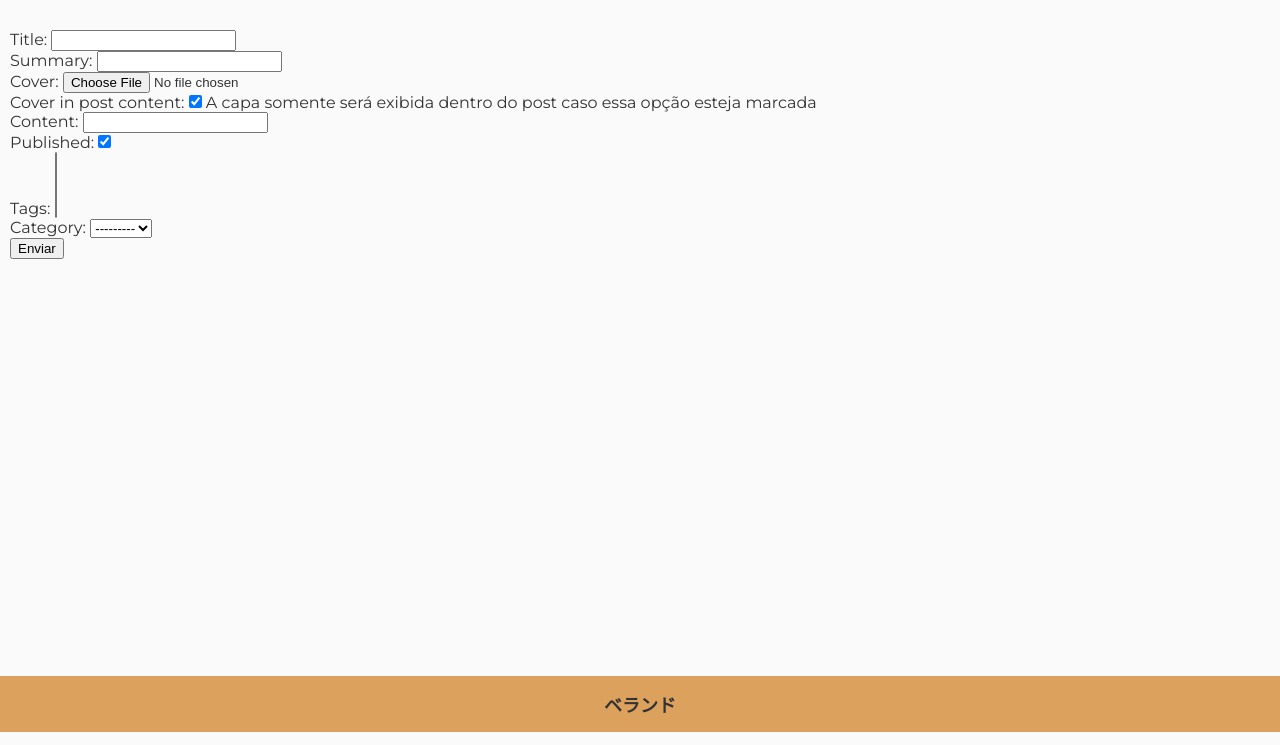
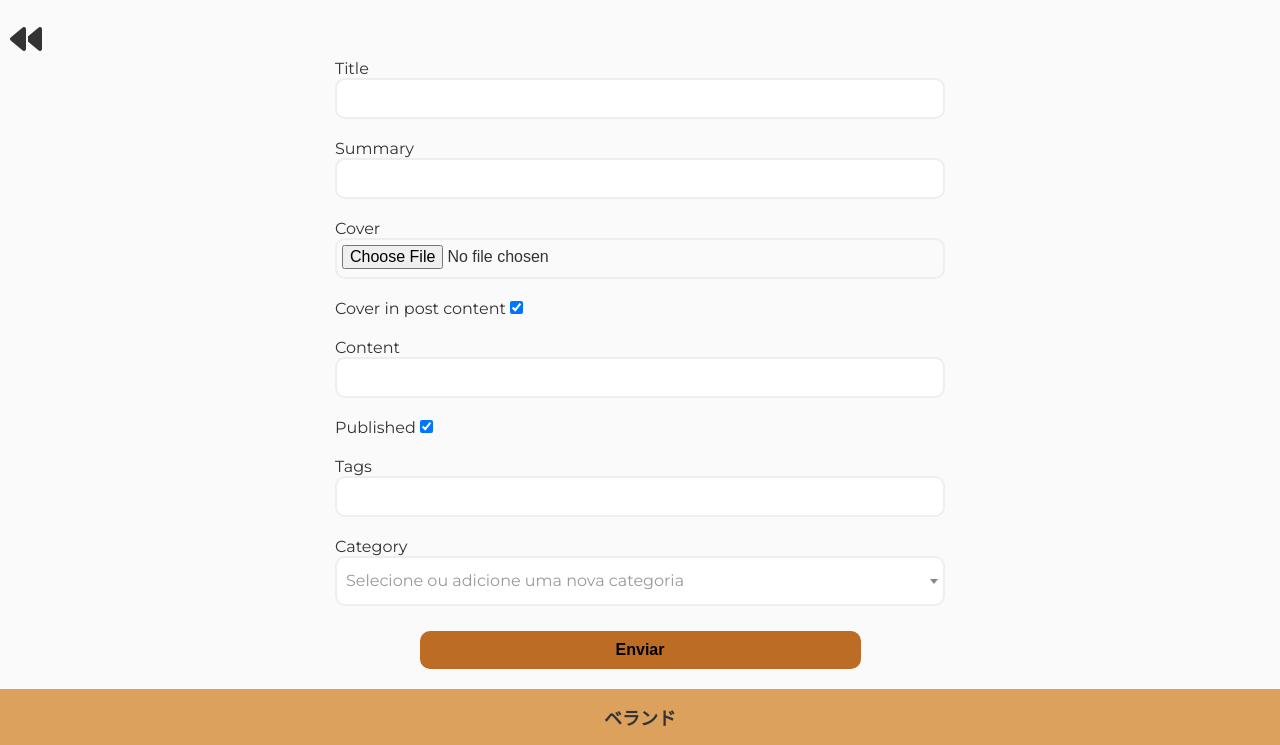
Before and after one commit to BernardoSMota/Blog-Test, a Django app: page /post/create in a window 1280 px wide. Shown: the part 68-813 px from the top of the page. Run offline with Django 5.2, Linux system fonts and the light colour scheme; the visitor is signed in with stand-in values (Sample User, id 1); data that the repository does not hold is empty; some libraries are stand-ins or nearby versions.

Commit message:
Added a way to create tags and categories in form

```diff
--- a/base_static/global/css/style.css
+++ b/base_static/global/css/style.css
@@ -129,6 +129,11 @@
     border-radius: 1rem 1rem 0 0;
 }
 
+.no-image-post{
+    height: 100%;
+    width: 100%;
+}
+
 .post-card a{
     width: 100%;
 }
@@ -211,3 +216,156 @@
 .post-tags i{
     margin-right: 0.5rem;
 }
+
+/* FORM */
+
+form{
+    display: flex;
+    flex-direction: column;
+}
+
+.form-group:not(:has(input[type="checkbox"])) {
+    display: flex;
+    flex-direction: column;
+}
+
+.form-group{
+    margin: 0 auto;
+    padding: 1rem;
+    width: 50%;
+}
+
+.form-group input:not(.select2-search__field, input[type="checkbox"]){
+    border: 2px solid rgb(238, 238, 238);
+    border-radius: 1rem;
+    font-size: 1.6rem;
+    outline: none;
+    padding: 0.5rem;
+
+    height: 4.1rem;
+}
+
+.select2-container {
+    width: 100% !important
+}
+
+.select2-selection--multiple{
+    border: 2px solid rgb(238, 238, 238) !important;
+    border-radius: 1rem !important;
+    font-size: 1.6rem !important;
+    outline: none !important;
+    padding: 0.5rem !important;
+}
+
+.select2-container--default .select2-selection--single {
+    border: 2px solid rgb(238, 238, 238) !important;
+    border-radius: 1rem !important;
+    font-size: 1.6rem !important;
+    padding: 0.5rem !important;
+    box-sizing: border-box;
+    height: auto !important;
+}
+
+.select2-container--default .select2-selection--single .select2-selection__rendered {
+    padding: 0.4rem !important;
+    color: #666 !important;
+    font-size: 1.6rem !important;
+}
+
+.select2-container--default .select2-selection--single .select2-selection__arrow {
+    top: 50% !important;
+    transform: translateY(-50%) !important;
+    right: 0.8rem;
+}
+
+.select2-container--default .select2-dropdown {
+    background-color: rgb(var(--white));
+    border: none;
+    border-radius: 1rem;
+    box-shadow: 0 4px 12px rgba(0, 0, 0, 0.1);
+    padding: 0.5rem;
+}
+
+.select2-container--default .select2-results__option {
+    padding: 0.8rem 1.2rem;
+    font-size: 1.6rem;
+    color: rgb(var(--black));
+    cursor: pointer;
+}
+
+.select2-container--default .select2-results__option--highlighted[aria-selected] {
+    background-color: rgba(0, 0, 0, 0.05);
+    color: rgb(var(--black));
+}
+
+.select2-container--default .select2-search--dropdown .select2-search__field {
+    padding: 0.5rem 1rem;
+    border: 1px solid rgb(238, 238, 238);
+    border-radius: 0.5rem;
+    font-size: 1.6rem;
+    outline: none;
+    width: 100%;
+    box-sizing: border-box
+}
+
+.select2-container--default .select2-search--dropdown .select2-search__field::placeholder {
+    color: rgba(var(--black), 0.5);
+    font-size: 1.4rem;
+}
+
+.select2-container--default .select2-results__option--highlighted[aria-selected] {
+    transition: background-color 0.3s ease, color 0.3s ease;
+}
+
+.select2-container--default .select2-selection__clear {
+    opacity: 0 !important;
+}
+
+
+
+
+/* ERROR */
+
+.error{
+    margin-left: 1.5rem;
+    margin-top: 0.5rem;
+}
+
+
+.error ul{
+    list-style: none;
+}
+
+.error ul li{
+    color: tomato;
+}
+
+
+
+
+
+
+
+
+
+.button{
+    border: none;
+    border-radius: 5rem;
+
+    margin: 1.5rem auto 0 auto;
+    width: 35%;
+    border-radius: 1rem;
+    font-size: 1.6rem;
+    font-weight: bold;
+    outline: none;
+    padding: 1rem;
+    background-color: rgb(var(--color-05));
+}
+
+
+
+
+.back-button{
+    color: rgb(var(--black));
+
+}
--- /dev/null
+++ b/base_templates/global/pages/form.html
@@ -0,0 +1,46 @@
+{% include "global/partials/_head.html" %}
+</head>
+<body>
+
+    {% include "global/partials/_header.html" %}
+
+    <main>
+
+        <div class="container form-content">
+            <a class="back-button" href="{% url "blog:index" %}"><i class="fa-solid fa-backward fa-2xl"></i></a>
+            <form method="post" enctype="multipart/form-data" novalidate action="">
+                {% csrf_token %}
+                {% for field in form %}
+
+                    <div class="form-group">
+
+                        <label>{{ field.label }}</label>
+                        {{ field }}
+
+                        {% if field.errors %}
+                            <div class="error">{{ field.errors }}</div>
+                        {% endif %}
+
+                    </div>
+
+                {% endfor %}
+
+            <button class='button submit-button' type="submit">Enviar</button>
+            </form>
+        </div>
+    </main>
+
+    {% include "global/partials/_footer.html" %}
+
+</body>
+<script>
+    $(document).ready(function() {
+        $('#id_category').select2({
+            tags: true,  // Permitir a adição de novas categorias
+            placeholder: 'Selecione ou adicione uma nova categoria',
+            allowClear: true
+        });
+    });
+
+</script>
+</html>
--- a/base_templates/global/partials/_head.html
+++ b/base_templates/global/partials/_head.html
@@ -10,9 +10,15 @@
     <link rel="preconnect" href="https://fonts.gstatic.com" crossorigin>
     <link href="https://fonts.googleapis.com/css2?family=Montserrat:ital,wght@0,100..900;1,100..900&display=swap" rel="stylesheet">
 
+
+    <script src="https://kit.fontawesome.com/1c1371ef50.js" crossorigin="anonymous"></script>
+
+    <script src="https://code.jquery.com/jquery-3.6.0.min.js"></script>
+    <link href="{% static 'django_select2/css/select2.min.css' %}" rel="stylesheet">
+    <script src="{% static 'django_select2/js/select2.full.min.js' %}"></script>
+
     <link rel="stylesheet" href="{% static "global/css/remedy.css" %}">
     <link rel="stylesheet" href="{% static "global/css/style.css" %}">
 
-    <script src="https://kit.fontawesome.com/1c1371ef50.js" crossorigin="anonymous"></script>
 
     {{ form.media }}
--- a/base_templates/global/partials/_header.html
+++ b/base_templates/global/partials/_header.html
@@ -10,7 +10,7 @@
 
         <div class="user-info header-item">
             {% if user.is_superuser %}
-                <a class="highlight-button" href="#">Novo post</a>
+                <a class="highlight-button" href="{% url "blog:create_post" %}">Novo post</a>
             {% endif %}
 
             {% if not user.is_authenticated %}
--- a/blog/forms.py
+++ b/blog/forms.py
@@ -1,11 +1,16 @@
 from django import forms
 from blog.models import Post
 from tinymce.widgets import TinyMCE
-
+from django_select2.forms import Select2TagWidget
 
 class PostForm(forms.ModelForm):
     content = forms.CharField(widget=TinyMCE())
-
     class Meta:
         model = Post
-        fields = ['title', 'summary', 'cover', 'cover_in_post_content', 'content', 'published', 'tags', 'category',]
+        fields = ['title', 'summary', 'cover', 'cover_in_post_content', 'content', 'published', 'tags', 'category']
+        widgets = {
+            'tags': Select2TagWidget(attrs={
+                'data-tags': 'true',
+                'data-token-separators': '[","]'
+            }),
+        }
--- a/blog/templates/blog/pages/form.html
+++ /dev/null
@@ -1,20 +0,0 @@
-{% include "global/partials/_head.html" %}
-</head>
-<body>
-
-    {% include "global/partials/_header.html" %}
-
-    <main>
-        <div class="container form-content">
-            <form method="post" action="">
-                {% csrf_token %}
-                {{ form.as_p }}
-                <button type="submit">Enviar</button>
-            </form>
-        </div>
-    </main>
-
-    {% include "global/partials/_footer.html" %}
-
-</body>
-</html>
--- a/blog/templates/blog/pages/post.html
+++ b/blog/templates/blog/pages/post.html
@@ -8,7 +8,7 @@
         <div class="container post-content">
             <h1 class="inner-post-title" > {{post.title}} </h1>
             <h2 class="inner-post-summary" > {{ post.summary }} </h2>
-            {% if post.cover_in_post_content %}
+            {% if post.cover_in_post_content and post.cover %}
                 <div class="cover-image">
                     <img class="post-background" src="{{ post.cover.url }}" alt="">
                 </div>
@@ -16,7 +16,7 @@
 
             <div class="infos">
                 <span>
-                    <p><a href="{% url "blog:creator" post.owner.pk %}">
+                    <p><a href="{% url "blog:creator" post.owner.id %}">
                         <i class="fa-solid fa-user"></i>
                         {% if post.owner.first_name %}
                             {{ post.owner.first_name }} {{ post.owner.last_name }}
--- a/blog/views.py
+++ b/blog/views.py
@@ -1,7 +1,8 @@
-from django.shortcuts import render
-from blog.models import Post
+from django.shortcuts import render, redirect
+from blog.models import Post, Tag, Category
 from django.shortcuts import get_object_or_404
 from blog.forms import PostForm
+from django.http import Http404
 
 
 def index(request):
@@ -24,6 +25,9 @@
 
 def creator(request, id):
     posts = Post.objects.all().filter(published=True, pk=id)
+    if not posts:
+        raise Http404
+
     context = {
         'posts': posts
     }
@@ -32,6 +36,9 @@
 
 def tags(request, slug):
     posts = Post.objects.all().filter(published=True, tags__slug=slug)
+    if not posts:
+        raise Http404
+
     context = {
         'posts': posts
     }
@@ -40,6 +47,9 @@
 
 def category(request, slug):
     posts = Post.objects.all().filter(published=True, category__slug=slug)
+    if not posts:
+        raise Http404
+
     context = {
         'posts': posts
     }
@@ -47,13 +57,48 @@
 
 
 def post_form_view(request):
+    if not request.user.is_superuser:
+        raise Http404
+
     form = PostForm()
 
     if request.method == "POST":
-        form = PostForm(request.POST)
+        new_request = request.POST.copy()
+
+        # Creating non existing tags and changing the request
+        tag_id_list = []
+        tags = new_request.getlist('tags', [])
+        for tag in tags:
+            if not tag.isnumeric():
+                tag, created = Tag.objects.get_or_create(title=tag)
+                tag_id_list.append(str(tag.id))
+            else:
+                tag_id_list.append(str(tag))
+
+        new_request.setlist('tags', tag_id_list)
+
+        # Creating a non existing category and changing the request
+        category = new_request.get('category')
+        if not category.isnumeric():
+            category, created = Category.objects.get_or_create(title=category)
+            category_id = [str(category.id)]
+            new_request.setlist('category', category_id)
+        else:
+            new_request.setlist('category', category)
+
+
+
+        form = PostForm(new_request, request.FILES)
+        user = request.user
+
         if form.is_valid():
-            form.save()
+            post = form.save(commit=False)
+            post.owner = user
+            post.save()
+            for tag in tag_id_list:
+                post.tags.add(tag)
+
             return redirect('blog:index')
 
 
-    return render(request, 'blog/pages/form.html', {'form': form})
+    return render(request, 'global/pages/form.html', {'form': form})
--- a/project/settings.py
+++ b/project/settings.py
@@ -41,6 +41,7 @@
     'blog',
     'blogUser',
     'tinymce',
+    'django_select2',
 ]
 
 MIDDLEWARE = [
--- a/project/urls.py
+++ b/project/urls.py
@@ -24,6 +24,7 @@
 urlpatterns = [
     path('', include('blog.urls')),
     path('admin/', admin.site.urls),
+    path('select2/', include('django_select2.urls')),
     ]
 
 if settings.DEBUG:
```
Also changed, not shown: blog/templates/blog/partials/_post-card.html (+6 -1 lines), blog/migrations/0006_alter_category_options.py (added).
